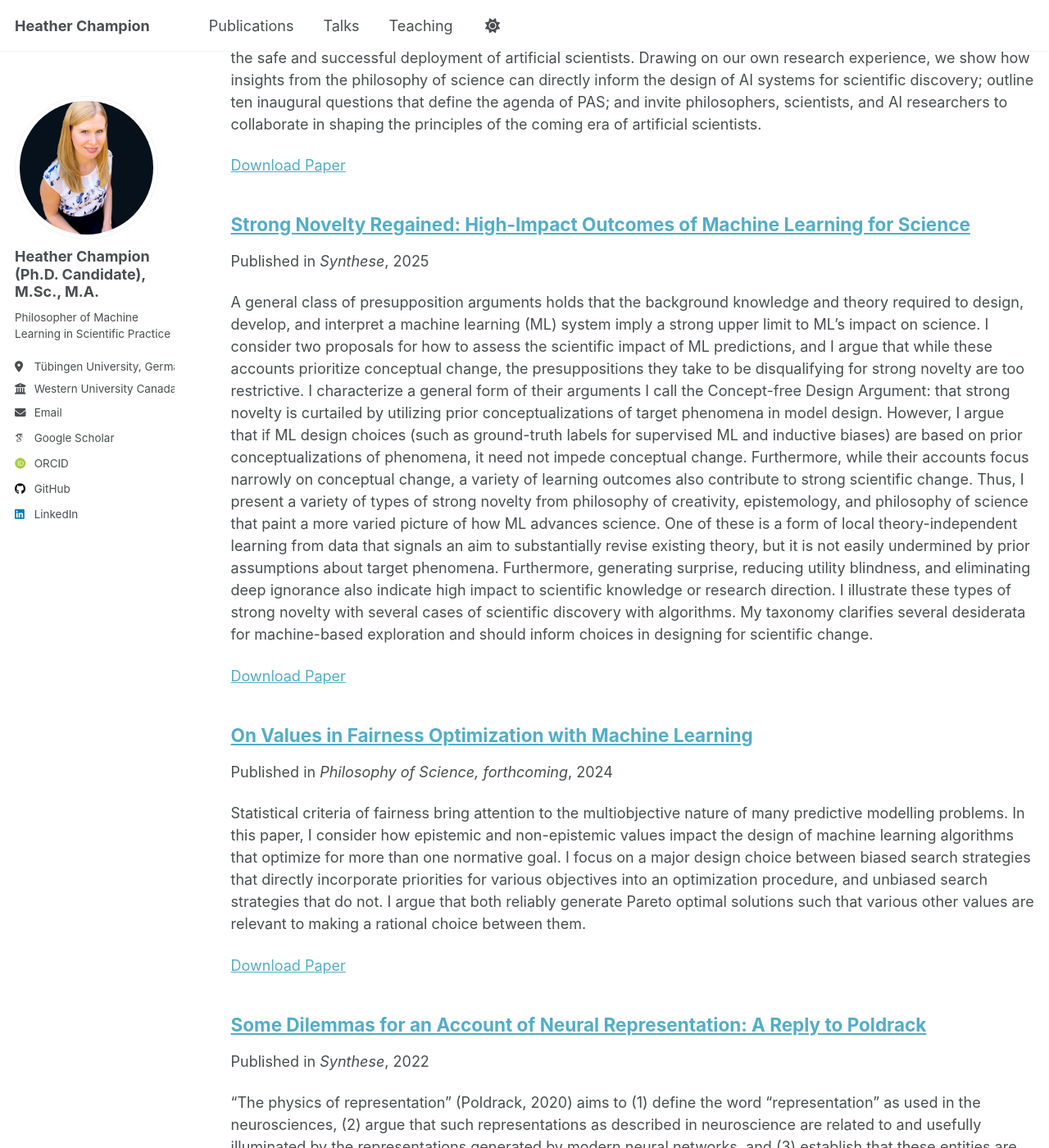
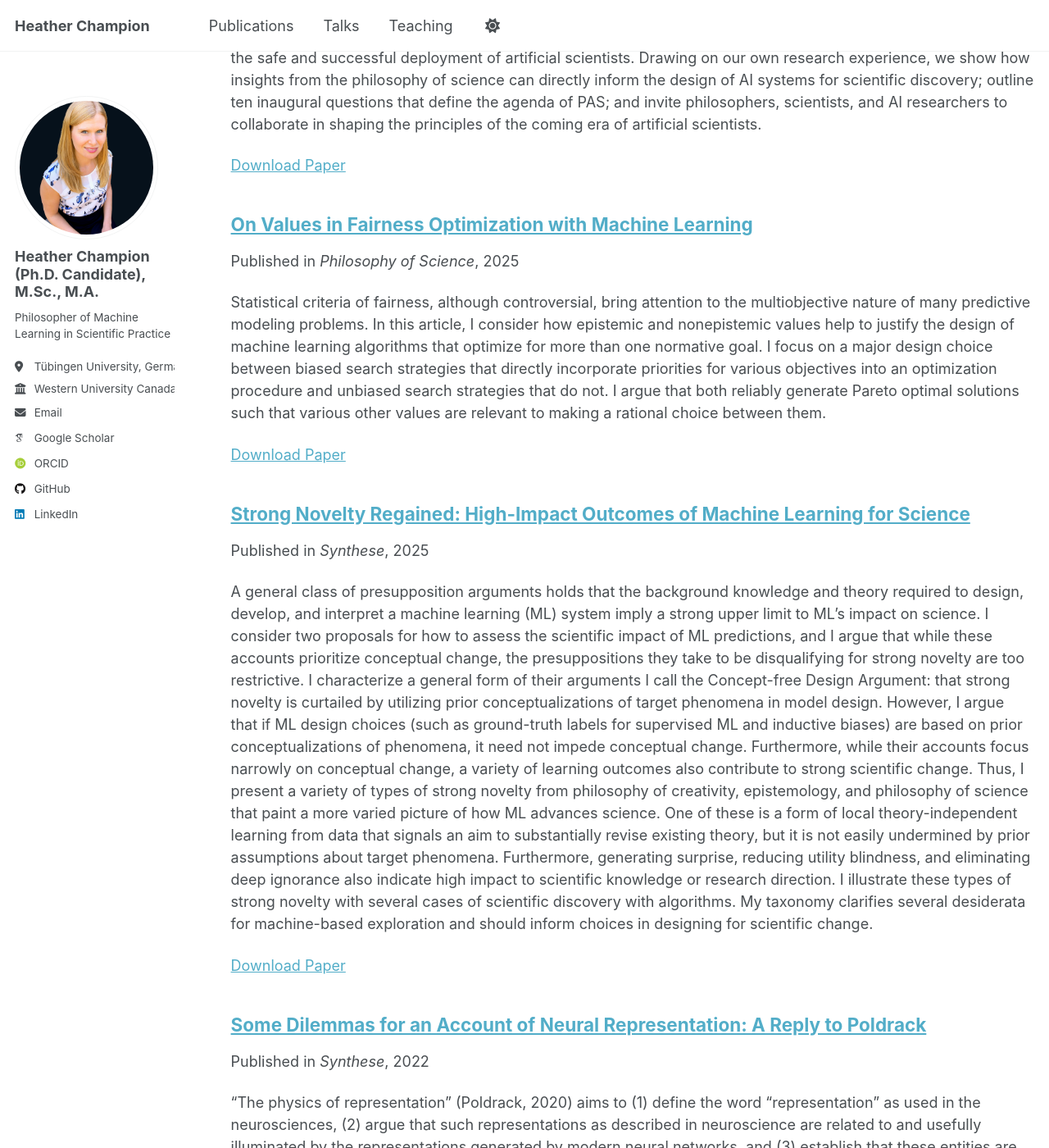
Before and after one commit to liminal-learner/champion, a Jekyll site: the page built from _pages/publications.html, in a window 1280 px wide and 1400 px high, scrolled down 505 px. Shown: the whole window at 82% size. Built offline with Jekyll 4.4.1, drawn with Linux system fonts in a browser that asks for light colours; some web fonts are replaced; a script that is not in the unit is left out.

Commit message:
values paper updated

```diff
--- a/_publications/2025-Values-Fairness (1).md
+++ b/_publications/2025-Values-Fairness (1).md
@@ -3,10 +3,10 @@ title: "On Values in Fairness Optimization with Machine Learning"
 collection: publications
 category: manuscripts
 permalink: /publication/2025-Values-Fairness
-excerpt: 'Statistical criteria of fairness bring attention to the multiobjective nature of many predictive modelling problems. In this paper, I consider how epistemic and non-epistemic values impact the design of machine learning algorithms that optimize for more than one normative goal. I focus on a major design choice between biased search strategies that directly incorporate priorities for various objectives into an optimization procedure, and unbiased search strategies that do not. I argue that both reliably generate Pareto optimal solutions such that various other values are relevant to making a rational choice between them.'
-date: 2024-11-16
-venue: 'Philosophy of Science, forthcoming'
-paperurl: 'https://philsci-archive.pitt.edu/26052/1/MultiobjectiveFairnessOptimization.pdf'
+excerpt: 'Statistical criteria of fairness, although controversial, bring attention to the multiobjective nature of many predictive modeling problems. In this article, I consider how epistemic and nonepistemic values help to justify the design of machine learning algorithms that optimize for more than one normative goal. I focus on a major design choice between biased search strategies that directly incorporate priorities for various objectives into an optimization procedure and unbiased search strategies that do not. I argue that both reliably generate Pareto optimal solutions such that various other values are relevant to making a rational choice between them.'
+date: 2025-09-02
+venue: 'Philosophy of Science'
+paperurl: 'https://www.cambridge.org/core/journals/philosophy-of-science/article/on-values-in-fairness-optimization-with-machine-learning/72907F6FE4E5FF5A61D42176F70D3722'
 ---
 
-#citation: 'Champion, Heather (2025) On Values in Fairness Optimization with Machine Learning. [Preprint]'
+#citation: 'Champion, Heather (2025) On Values in Fairness Optimization with Machine Learning. [2025]'
```
